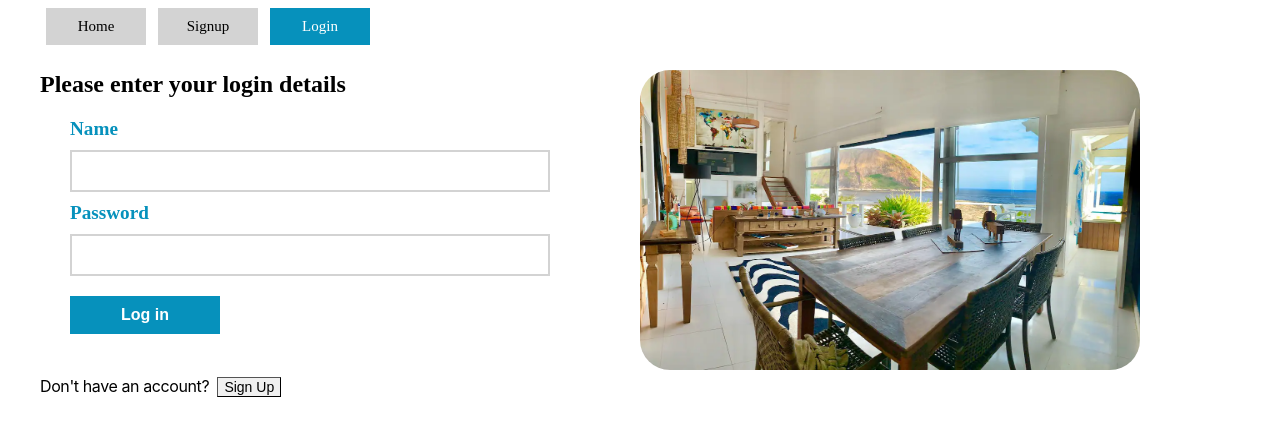
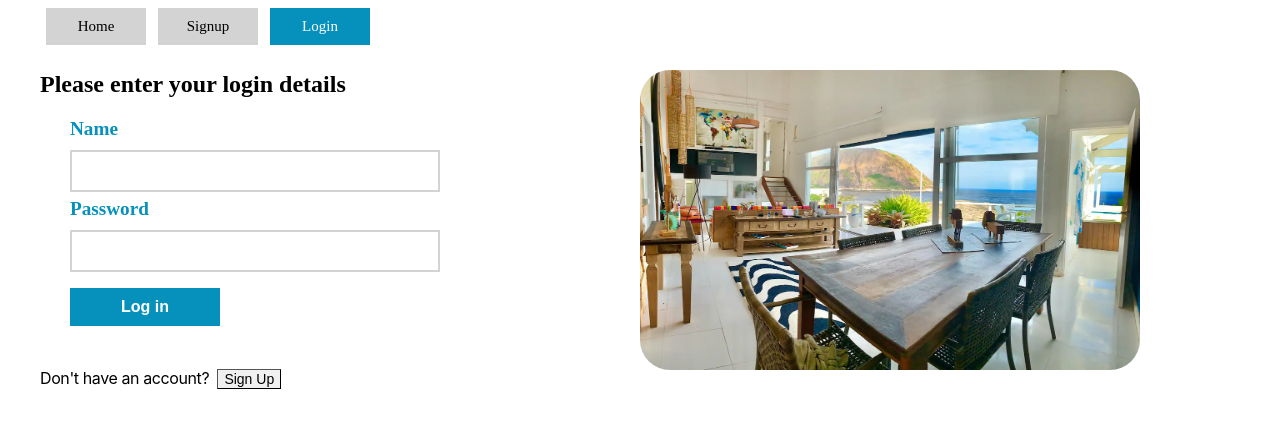
Before and after one commit to anna-cole/mybnb, a React (Create React App) app in the folder client/: page /login in a window 1280 px wide. Shown: the top 436 px of the page. Built offline with nearby package versions, Linux system fonts and the light colour scheme; no server answers.

Commit message:
css adjustment on margins

```diff
--- a/client/src/index.css
+++ b/client/src/index.css
@@ -125,7 +125,7 @@ input {
   font-family: inherit;
   font-size: 1.2em;
   border: 2px solid lightgray;
-  width:460px;
+  width:350px;
 }
 
 #error-login {
@@ -139,7 +139,6 @@ p {
   letter-spacing: -.025rem;
   line-height: 25px;
   max-width: 500px;
-  margin: 20px 0 20px 0;
 }
 
 li h1 {
```
